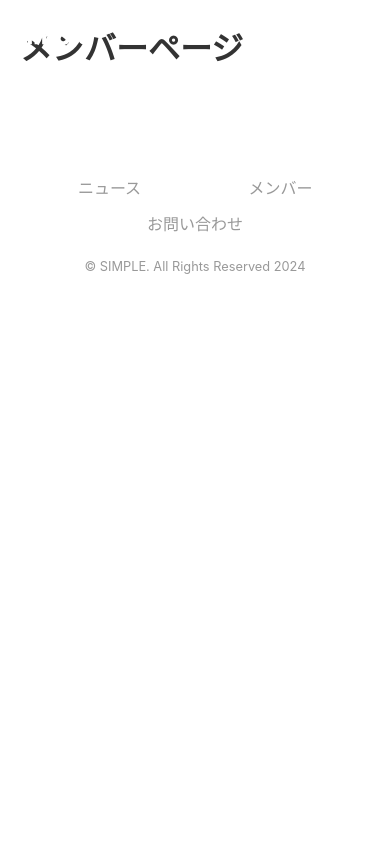
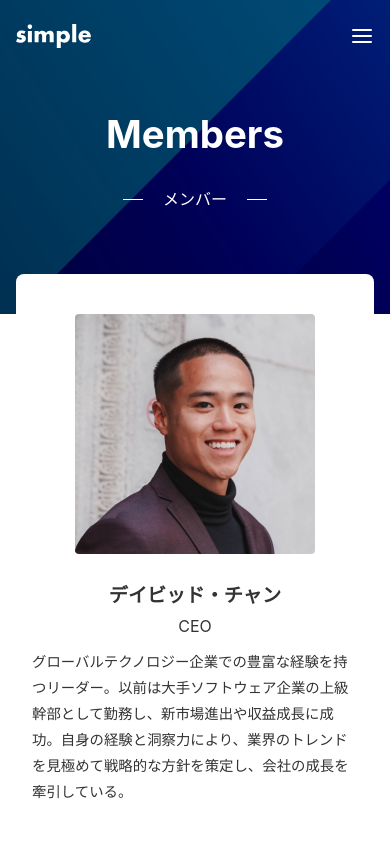
Before and after one commit to itc-s24005/my-next-project2, a Next.js app: page /members in a window 390 px wide. Shown: the top 844 px of the page. Built offline with nearby package versions, Linux system fonts and the light colour scheme.

Commit message:
4章まで完了

```diff
--- a/app/_components/Footer/index.tsx
+++ b/app/_components/Footer/index.tsx
@@ -1,3 +1,4 @@
+import Link from "next/link";
 import styles from "./index.module.css";
 
 export default function Footer() {
@@ -6,13 +7,13 @@ export default function Footer() {
       <nav className={styles.nav}>
         <ul className={styles.items}>
           <li className={styles.item}>
-            <a href="/news">ニュース</a>
+            <Link href="/news">ニュース</Link>
           </li>
           <li className={styles.item}>
-            <a href="/members">メンバー</a>
+            <Link href="/members">メンバー</Link>
           </li>
           <li className={styles.item}>
-            <a href="/contact">お問い合わせ</a>
+            <Link href="/contact">お問い合わせ</Link>
           </li>
         </ul>
       </nav>
--- a/app/_components/Header/index.tsx
+++ b/app/_components/Header/index.tsx
@@ -1,6 +1,7 @@
 import Image from "next/image";
 import Link from "next/link";
 import styles from "./index.module.css";
+import Menu from "../Menu";
 
 export default function Header() {
   return (
@@ -15,13 +16,7 @@ export default function Header() {
           priority
         />
       </Link>
-      <nav>
-        <ul className={styles.items}>
-          <li>
-            <Link href="/members">メンバー</Link>
-          </li>
-        </ul>
-      </nav>
+      <Menu />
     </header>
   );
 }
--- /dev/null
+++ b/app/_components/Hero/index.module.css
@@ -0,0 +1,68 @@
+.container {
+  position: relative;
+  display: flex;
+  align-items: center;
+  justify-content: center;
+  background-color: rgba(0, 0, 0, 0.5);
+  color: #fff;
+  overflow: hidden;
+  padding: 100px 0;
+}
+
+.title {
+  font-size: 3rem;
+  font-weight: bold;
+  text-align: center;
+  margin-bottom: 1rem;
+}
+
+.sub {
+  display: flex;
+  align-items: center;
+  gap: 20px;
+  margin-bottom: 40px;
+  justify-content: center;
+}
+
+.sub::before {
+  content: '';
+  display: block;
+  height: 1px;
+  width: 20px;
+  background-color: var(--color-text-unpainted);
+}
+
+.sub::after {
+  content: '';
+  display: block;
+  height: 1px;
+  width: 20px;
+  background-color: var(--color-text-unpainted);
+}
+
+.bgimg {
+  position: absolute;
+  top: 0;
+  right: 0;
+  height: 600px;
+  width: 100%;
+  object-fit: cover;
+  object-position: right;
+  display: flex;
+  align-items: center;
+  justify-content: center;
+  z-index: -1;
+}
+
+@media (max-width: 640px) {
+  .container {
+    padding: 100px 0 60px;
+  }
+
+  .title {
+    font-size: 2.4rem;
+    font-weight: bold;
+    text-align: center;
+    margin-bottom: 1rem;
+  }
+}
--- /dev/null
+++ b/app/_components/Hero/index.tsx
@@ -0,0 +1,25 @@
+import Image from 'next/image';
+import styles from './index.module.css';
+
+type Props = {
+  title: string;
+  sub: string;
+};
+
+export default function Hero({ title, sub }: Props) {
+  return (
+    <section className={styles.container}>
+      <div>
+        <h1 className={styles.title}>{title}</h1>
+        <p className={styles.sub}>{sub}</p>
+      </div>
+      <Image
+        className={styles.bgimg}
+        src="/img-mv.jpg"
+        alt=""
+        width={4000}
+        height={1200}
+      />
+    </section>
+  );
+}
--- /dev/null
+++ b/app/_components/Menu/index.module.css
@@ -0,0 +1,45 @@
+.items {
+  display: flex;
+  color: #fff;
+  gap: 40px;
+}
+
+.button {
+  display: none;
+}
+
+@media (max-width: 640px) {
+  .nav {
+    display: none;
+  }
+
+  .nav.open {
+    display: block;
+    position: fixed;
+    top: 0;
+    left: 0;
+    right: 0;
+    bottom: 0;
+    background-color: var(--color-bg-painted);
+    color: var(--color-text-unpainted);
+    padding: 24px 16px;
+  }
+
+  .items {
+    flex-direction: column;
+    gap: 24px;
+  }
+
+  .button {
+    display: flex;
+    background: none;
+    border: none;
+    cursor: pointer;
+  }
+
+  .close {
+    position: absolute;
+    top: 24px;
+    right: 16px;
+  }
+}
--- /dev/null
+++ b/app/_components/Menu/index.tsx
@@ -0,0 +1,43 @@
+'use client';
+
+import Link from 'next/link';
+import Image from 'next/image';
+import { useState } from 'react';
+import cx from 'classnames';
+import styles from './index.module.css';
+
+export default function Menu() {
+  const [isOpen, setOpen] = useState<boolean>(false);
+  const open = () => setOpen(true);
+  const close = () => setOpen(false);
+
+  return (
+    <div>
+      <nav className={cx(styles.nav, isOpen && styles.open)}>
+        <ul className={styles.items}>
+          <li>
+            <Link href="/news">ニュース</Link>
+          </li>
+          <li>
+            <Link href="/members">メンバー</Link>
+          </li>
+          <li>
+            <Link href="/contact">お問い合わせ</Link>
+          </li>
+        </ul>
+        <button className={cx(styles.button, styles.close)} onClick={close}>
+          <Image
+            src="/close.svg"
+            alt="閉じる"
+            width={24}
+            height={24}
+            priority
+          />
+        </button>
+      </nav>
+      <button className={styles.button} onClick={open}>
+        <Image src="/menu.svg" alt="メニュー" width={24} height={24} />
+      </button>
+    </div>
+  );
+}
--- /dev/null
+++ b/app/_components/Sheet/index.module.css
@@ -0,0 +1,21 @@
+.container {
+  position: relative;
+  background-color: #fff;
+  width: 840px;
+  margin: -40px auto 0;
+  padding: 80px;
+  border-radius: 8px;
+}
+
+@media (max-width: 920px) {
+  .container {
+    width: calc(100% - 80px);
+  }
+}
+
+@media (max-width: 640px) {
+  .container {
+    width: calc(100% - 32px);
+    padding: 40px 16px;
+  }
+}
--- /dev/null
+++ b/app/_components/Sheet/index.tsx
@@ -0,0 +1,9 @@
+import styles from './index.module.css';
+
+type Props = {
+  children: React.ReactNode;
+};
+
+export default function Sheet({ children }: Props) {
+  return <div className={styles.container}>{children}</div>;
+}
--- /dev/null
+++ b/app/members/layout.tsx
@@ -0,0 +1,15 @@
+import Sheet from '@/app/_components/Sheet';
+import Hero from '@/app/_components/Hero';
+
+type Props = {
+  children: React.ReactNode;
+};
+
+export default function RootLayout({ children }: Props) {
+  return (
+    <>
+      <Hero title="Members" sub="メンバー" />
+      <Sheet>{children}</Sheet>
+    </>
+  );
+}
--- a/app/members/page.module.css
+++ b/app/members/page.module.css
@@ -0,0 +1,78 @@
+.text {
+  text-align: center;
+  margin-bottom: 40px;
+}
+
+.list {
+  display: flex;
+  align-items: flex-start;
+  gap: 40px;
+  margin-bottom: 80px;
+}
+
+.list:nth-child(even) {
+  flex-direction: row-reverse;
+}
+
+.image {
+  width: 240px;
+  height: auto;
+  border-radius: var(--border-radius);
+}
+
+.name {
+  font-size: 1.2rem;
+  font-weight: bold;
+}
+
+.position {
+  margin-bottom: 8px;
+}
+
+.profile {
+  font-size: 0.9rem;
+}
+
+.footer {
+  display: flex;
+  flex-direction: column;
+  align-items: center;
+  border-top: 1px solid var(--color-border);
+  padding-top: 40px;
+  text-align: center;
+  gap: 24px;
+}
+
+.message {
+  font-size: 2rem;
+  font-weight: bold;
+}
+
+.empty {
+  margin-bottom: 40px;
+}
+
+@media (max-width: 640px) {
+  .text {
+    text-align: left;
+  }
+
+  .list {
+    display: flex;
+    flex-direction: column;
+    align-items: center;
+    gap: 24px;
+  }
+
+  .list:nth-child(even) {
+    flex-direction: column;
+  }
+
+  .name {
+    text-align: center;
+  }
+
+  .position {
+    text-align: center;
+  }
+}
--- a/app/members/page.tsx
+++ b/app/members/page.tsx
@@ -1,7 +1,72 @@
+import Image from 'next/image';
+import styles from './page.module.css';
+
+const data = {
+  contents: [
+    {
+      id: '1',
+      image: {
+        url: '/img-member1.jpg',
+        width: 240,
+        height: 240,
+      },
+      name: 'デイビッド・チャン',
+      position: 'CEO',
+      profile:
+        'グローバルテクノロジー企業での豊富な経験を持つリーダー。以前は大手ソフトウェア企業の上級幹部として勤務し、新市場進出や収益成長に成功。自身の経験と洞察力により、業界のトレンドを見極めて戦略的な方針を策定し、会社の成長を牽引している。',
+    },
+    {
+      id: '2',
+      image: {
+        url: '/img-member2.jpg',
+        width: 240,
+        height: 240,
+      },
+      name: 'エミリー・サンダース',
+      position: 'COO',
+      profile:
+        'グローバル企業での運営管理と組織改革の経験豊富なエグゼクティブ。以前は製造業界でCOOとして勤務し、生産効率の向上や品質管理の最適化に成功。戦略的なマインドセットと組織の能力強化に対する専門知識は、会社の成長と効率化に大きく貢献している。',
+    },
+    {
+      id: '3',
+      image: {
+        url: '/img-member3.jpg',
+        width: 240,
+        height: 240,
+      },
+      name: 'ジョン・ウィルソン',
+      position: 'CTO',
+      profile:
+        '先進技術の研究開発と製品イノベーションの分野で優れた経歴を持つテクノロジーエキスパート。以前は、大手テクノロジー企業の研究開発部門で主任エンジニアとして勤務し、革新的な製品の開発に携わった。最新の技術トレンドに精通し、当社の製品ポートフォリオを革新的かつ競争力のあるものにするためにリサーチと開発をリードしている。',
+    },
+  ],
+};
+
 export default function Page() {
     return (
-        <div style={{ margin: 20 }}>
-            <h1>メンバーページ</h1>
-        </div>
-    );
+    <div className={styles.container}>
+      {data.contents.length === 0 ? (
+        <p className={styles.empty}>メンバーが登録されていません。</p>
+      ) : (
+        <ul>
+          {data.contents.map((member) => (
+            <li key={member.id} className={styles.list}>
+              <Image
+                src={member.image.url}
+                alt=""
+                width={member.image.width}
+                height={member.image.height}
+                className={styles.image}
+              />
+              <dl>
+                <dt className={styles.name}>{member.name}</dt>
+                <dd className={styles.position}>{member.position}</dd>
+                <dd className={styles.profile}>{member.profile}</dd>
+              </dl>
+            </li>
+          ))}
+        </ul>
+      )}
+    </div>
+  );
 }
```
Also changed, not shown: package.json (+5 -4 lines), 1 other file (tests, documents, lock files or other folders).
